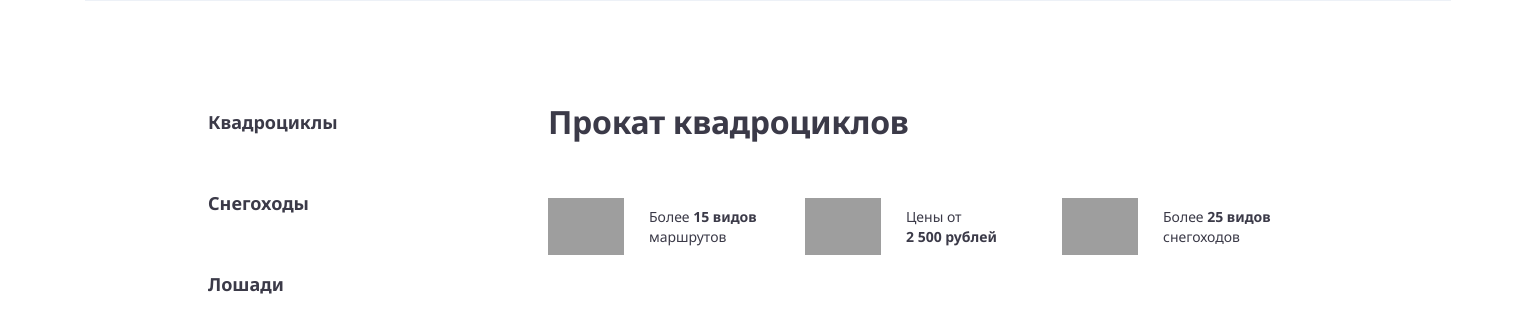
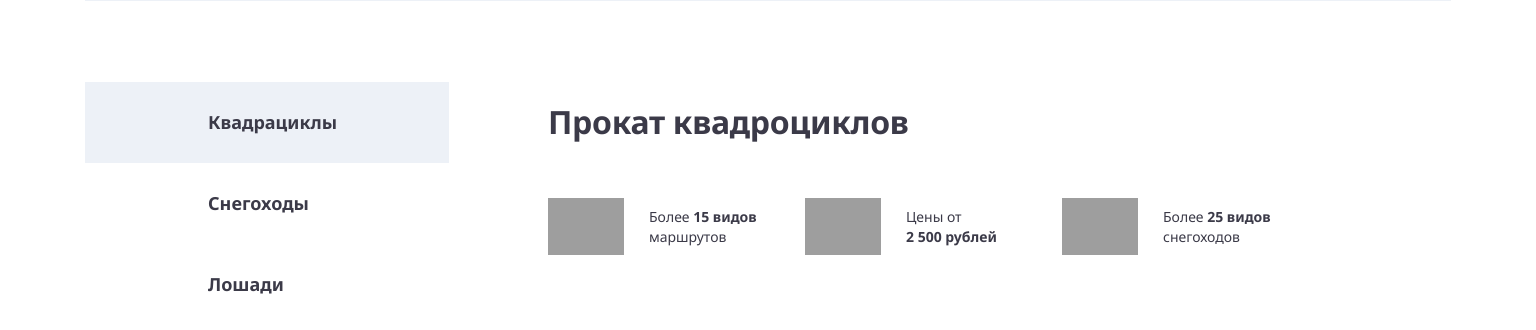
Before and after one commit to flaberfl/django_atv, a Django app: page / in a window 1536 px wide. Shown: the part 760-1090 px from the top of the page. Run offline with Django 3.2, Linux system fonts and the light colour scheme; grey boxes are pictures that could not be loaded.

Commit message:
цвет ссылки active

```diff
--- a/src/proj/static/proj/atv-rental2.ru/scss/_media.scss
+++ b/src/proj/static/proj/atv-rental2.ru/scss/_media.scss
@@ -275,31 +275,31 @@
                 }
             }
 
-            &--kvadro-1 {
+            &--1 {
                 order: 0;
             }
 
-            &--kvadro-2 {
+            &--2 {
                 order: 1;
             }
 
-            &--kvadro-3 {
+            &--3 {
                 order: 2;
             }
 
-            &--kvadro-4 {
+            &--4 {
                 order: 3;
             }
 
-            &--kvadro-5 {
+            &--5 {
                 order: 4;
             }
 
-            &--kvadro-6 {
+            &--6 {
                 order: 5;
             }
 
-            &--kvadro-7 {
+            &--7 {
                 order: 6;
             }
         }
--- a/src/proj/static/proj/atv-rental2.ru/scss/style.scss
+++ b/src/proj/static/proj/atv-rental2.ru/scss/style.scss
@@ -229,7 +229,7 @@ body {
 
         }
 
-        &-active {
+        &.active {
             background: #EDF1F7;
         }
     }
--- a/src/proj/templates/proj/atv-rental2.ru/block/category.html
+++ b/src/proj/templates/proj/atv-rental2.ru/block/category.html
@@ -5,19 +5,19 @@
     <div class="category__sidebar sidebar">
         <div class="sidebar__content">
             <div class="sidebar__tabs">
-                <div class="sidebar__tab active" data-id="1">Квадроциклы</div>
-                <div class="sidebar__tab" data-id="2">Снегоходы</div>
-                <div class="sidebar__tab" data-id="3">Лошади</div>
-                <div class="sidebar__tab" data-id="4">Вид услуги</div>
-                <div class="sidebar__tab" data-id="5">Вид услуги</div>
-                <div class="sidebar__tab" data-id="6">Вид услуги</div>
+                <div class="sidebar__tab active" data-id="1"><a href="#">Квадрациклы</a></div>
+                <div class="sidebar__tab" data-id="2"><a href="category.html#abc">Снегоходы</a></div>
+                <div class="sidebar__tab" data-id="3"><a href="#">Лошади</a></div>
+                <div class="sidebar__tab" data-id="4"><a href="#">Вид услуги</a></div>
+                <div class="sidebar__tab" data-id="5"><a href="#">Вид услуги</a></div>
+                <div class="sidebar__tab" data-id="6"><a href="#">Вид услуги</a></div>
             </div>
         </div>
     </div>
 
 
     <div class="category__content">
-
+        <a name="abc" href=""></a>
         <div class="wrapper">
 
             <div class="category__title">Прокат квадроциклов</div>
@@ -44,9 +44,9 @@
 
             </div> <!-- /category__presents -->
 
-            <div class="category__items active-tab" id="1">
+            <div class="category__items category__items--kvadro active-tab" id="1">
 
-                <div class="category__item category__item--kvadro-1">
+                <div class="category__item category__item--1">
 
                     <div class="category__item-top">
                         <img class="category__item-top-img" src="{% static static_prefix|add:'../img/atv__img.jpg' %}"
@@ -86,7 +86,7 @@
 
                 </div>
 
-                <div class="category__item category__item--kvadro-2">
+                <div class="category__item category__item--2">
 
                     <div class="category__item-top">
                         <img class="category__item-top-img" src="{% static static_prefix|add:'../img/atv__img.jpg' %}"
@@ -126,7 +126,7 @@
 
                 </div>
 
-                <div class="category__item category__item--kvadro-3">
+                <div class="category__item category__item--3">
 
                     <div class="category__item-top">
                         <img class="category__item-top-img" src="{% static static_prefix|add:'../img/atv__img.jpg' %}"
@@ -166,7 +166,7 @@
 
                 </div>
 
-                <div class="category__item category__item--kvadro-4">
+                <div class="category__item category__item--4">
 
                     <div class="category__item-top">
                         <img class="category__item-top-img" src="{% static static_prefix|add:'../img/atv__img.jpg' %}"
@@ -206,7 +206,7 @@
 
                 </div>
 
-                <div class="category__item category__item--kvadro-5">
+                <div class="category__item category__item--5">
 
                     <div class="category__item-top">
                         <img class="category__item-top-img" src="{% static static_prefix|add:'../img/atv__img.jpg' %}"
@@ -246,7 +246,7 @@
 
                 </div>
 
-                <div class="category__item category__item--kvadro-6">
+                <div class="category__item category__item--6">
 
                     <div class="category__item-top">
                         <img class="category__item-top-img" src="{% static static_prefix|add:'../img/atv__img.jpg' %}"
@@ -286,7 +286,7 @@
 
                 </div>
 
-                <div class="category__item category__item--kvadro-7">
+                <div class="category__item category__item--7">
 
                     <div class="category__item-top">
                         <img class="category__item-top-img" src="{% static static_prefix|add:'../img/atv__img.jpg' %}"
@@ -398,9 +398,9 @@
 
             </div>
 
-            <div class="category__items" id="2">
+            <div class="category__items category__items--snowmobile" id="2">
 
-                <div class="category__item category__item--kvadro-1">
+                <div class="category__item category__item--1">
 
                     <div class="category__item-top">
                         <img class="category__item-top-img" src="{% static static_prefix|add:'../img/atv__img.jpg' %}"
@@ -409,8 +409,8 @@
                     </div>
 
                     <div class="container category__item-box">
-                        <div class="category__item-title">Название маршрута “Топовый в своём роде маршрут”
-                        </div>
+                        <div class="category__item-title">Название маршрута “Топовый в своём роде
+                            маршрут”</div>
 
                         <div class="category__item-text">
 
@@ -424,7 +424,8 @@
                             </div>
                             <div class="category__item-text-line">
                                 <img src="{% static static_prefix|add:'../img/svg/placeholder__1.svg' %}" alt="">
-                                <p>Московская область, деревня Грибки (Дмитровское шоссе, 5 км от МКАД)</p>
+                                <p>Московская область, деревня Грибки (Дмитровское шоссе, 5 км от МКАД)
+                                </p>
                             </div>
 
                         </div>
@@ -441,17 +442,17 @@
 
                 </div>
 
-                <div class="category__item category__item--kvadro-2">
+                <div class="category__item category__item--2">
 
                     <div class="category__item-top">
                         <img class="category__item-top-img" src="{% static static_prefix|add:'../img/atv__img.jpg' %}"
                             alt="">
-                        <div class="category__item-top-title">Квадроциклы</div>
+                        <div class="category__item-top-title">Снегоходы</div>
                     </div>
 
                     <div class="container category__item-box">
-                        <div class="category__item-title">Название маршрута “Топовый в своём роде маршрут”
-                        </div>
+                        <div class="category__item-title">Название маршрута “Топовый в своём роде
+                            маршрут”</div>
 
                         <div class="category__item-text">
 
@@ -465,7 +466,8 @@
                             </div>
                             <div class="category__item-text-line">
                                 <img src="{% static static_prefix|add:'../img/svg/placeholder__1.svg' %}" alt="">
-                                <p>Московская область, деревня Грибки (Дмитровское шоссе, 5 км от МКАД)</p>
+                                <p>Московская область, деревня Грибки (Дмитровское шоссе, 5 км от МКАД)
+                                </p>
                             </div>
 
                         </div>
@@ -482,17 +484,17 @@
 
                 </div>
 
-                <div class="category__item category__item--kvadro-3">
+                <div class="category__item category__item--3">
 
                     <div class="category__item-top">
                         <img class="category__item-top-img" src="{% static static_prefix|add:'../img/atv__img.jpg' %}"
                             alt="">
-                        <div class="category__item-top-title">Квадроциклы</div>
+                        <div class="category__item-top-title">Снегоходы</div>
                     </div>
 
                     <div class="container category__item-box">
-                        <div class="category__item-title">Название маршрута “Топовый в своём роде маршрут”
-                        </div>
+                        <div class="category__item-title">Название маршрута “Топовый в своём роде
+                            маршрут”</div>
 
                         <div class="category__item-text">
 
@@ -506,7 +508,8 @@
                             </div>
                             <div class="category__item-text-line">
                                 <img src="{% static static_prefix|add:'../img/svg/placeholder__1.svg' %}" alt="">
-                                <p>Московская область, деревня Грибки (Дмитровское шоссе, 5 км от МКАД)</p>
+                                <p>Московская область, деревня Грибки (Дмитровское шоссе, 5 км от МКАД)
+                                </p>
                             </div>
 
                         </div>
@@ -523,17 +526,17 @@
 
                 </div>
 
-                <div class="category__item category__item--kvadro-4">
+                <div class="category__item category__item--4">
 
                     <div class="category__item-top">
                         <img class="category__item-top-img" src="{% static static_prefix|add:'../img/atv__img.jpg' %}"
                             alt="">
-                        <div class="category__item-top-title">Квадроциклы</div>
+                        <div class="category__item-top-title">Снегоходы</div>
                     </div>
 
                     <div class="container category__item-box">
-                        <div class="category__item-title">Название маршрута “Топовый в своём роде маршрут”
-                        </div>
+                        <div class="category__item-title">Название маршрута “Топовый в своём роде
+                            маршрут”</div>
 
                         <div class="category__item-text">
 
@@ -547,7 +550,8 @@
                             </div>
                             <div class="category__item-text-line">
                                 <img src="{% static static_prefix|add:'../img/svg/placeholder__1.svg' %}" alt="">
-                                <p>Московская область, деревня Грибки (Дмитровское шоссе, 5 км от МКАД)</p>
+                                <p>Московская область, деревня Грибки (Дмитровское шоссе, 5 км от МКАД)
+                                </p>
                             </div>
 
                         </div>
@@ -564,17 +568,17 @@
 
                 </div>
 
-                <div class="category__item category__item--kvadro-5">
+                <div class="category__item category__item--5">
 
                     <div class="category__item-top">
                         <img class="category__item-top-img" src="{% static static_prefix|add:'../img/atv__img.jpg' %}"
                             alt="">
-                        <div class="category__item-top-title">Квадроциклы</div>
+                        <div class="category__item-top-title">Снегоходы</div>
                     </div>
 
                     <div class="container category__item-box">
-                        <div class="category__item-title">Название маршрута “Топовый в своём роде маршрут”
-                        </div>
+                        <div class="category__item-title">Название маршрута “Топовый в своём роде
+                            маршрут”</div>
 
                         <div class="category__item-text">
 
@@ -588,7 +592,8 @@
                             </div>
                             <div class="category__item-text-line">
                                 <img src="{% static static_prefix|add:'../img/svg/placeholder__1.svg' %}" alt="">
-                                <p>Московская область, деревня Грибки (Дмитровское шоссе, 5 км от МКАД)</p>
+                                <p>Московская область, деревня Грибки (Дмитровское шоссе, 5 км от МКАД)
+                                </p>
                             </div>
 
                         </div>
@@ -605,17 +610,17 @@
 
                 </div>
 
-                <div class="category__item category__item--kvadro-6">
+                <div class="category__item category__item--6">
 
                     <div class="category__item-top">
                         <img class="category__item-top-img" src="{% static static_prefix|add:'../img/atv__img.jpg' %}"
                             alt="">
-                        <div class="category__item-top-title">Квадроциклы</div>
+                        <div class="category__item-top-title">Снегоходы</div>
                     </div>
 
                     <div class="container category__item-box">
-                        <div class="category__item-title">Название маршрута “Топовый в своём роде маршрут”
-                        </div>
+                        <div class="category__item-title">Название маршрута “Топовый в своём роде
+                            маршрут”</div>
 
                         <div class="category__item-text">
 
@@ -629,7 +634,8 @@
                             </div>
                             <div class="category__item-text-line">
                                 <img src="{% static static_prefix|add:'../img/svg/placeholder__1.svg' %}" alt="">
-                                <p>Московская область, деревня Грибки (Дмитровское шоссе, 5 км от МКАД)</p>
+                                <p>Московская область, деревня Грибки (Дмитровское шоссе, 5 км от МКАД)
+                                </p>
                             </div>
 
                         </div>
@@ -646,12 +652,12 @@
 
                 </div>
 
-                <div class="category__item category__item--kvadro-7">
+                <div class="category__item category__item--7">
 
                     <div class="category__item-top">
                         <img class="category__item-top-img" src="{% static static_prefix|add:'../img/atv__img.jpg' %}"
                             alt="">
-                        <div class="category__item-top-title">Квадроциклы</div>
+                        <div class="category__item-top-title">Снегоходы</div>
                     </div>
 
                     <div class="container category__item-box">
@@ -697,7 +703,8 @@
                                     <img src="{% static static_prefix|add:'../img/gitft-img.png' %}" alt="">
                                 </div>
                                 <div class="gift__info-text">
-                                    Поздравляем, вам подарили подарочный набор “Сюрприз”. Виктор поздравляет
+                                    Поздравляем, вам подарили подарочный набор “Сюрприз”. Виктор
+                                    поздравляет
                                     вас: “Дорогой друг,
                                     поздравляю
                                     тебя с днём твоего рождения!”
@@ -705,10 +712,11 @@
                             </div>
                             <div class="gift__electron">
                                 <div class="container">
-                                    <div class="gift-title gift__electron-title">Электронный сертификат в
+                                    <div class="gift-title gift__electron-title">Электронный сертификат
+                                        в
                                         мессенджер</div>
-                                    <p class="gift-text gift__electron-text">Электронный сертификат может
-                                        быть
+                                    <p class="gift-text gift__electron-text">Электронный сертификат
+                                        может быть
                                         отправлен в соц. сети
                                         либо на
                                         E-mail
@@ -722,7 +730,8 @@
                                     src="{% static static_prefix|add:'../img/print-card-img.jpg' %}" alt="">
                                 <!-- <div class="container"> -->
                                 <div class="gift__print-card-title">Печатная открытка в PDF</div>
-                                <p class="gift__print-card-text">Открытка придёт к вам в виде PDF файла. Вы
+                                <p class="gift__print-card-text">Открытка придёт к вам в виде PDF файла.
+                                    Вы
                                     сможете её
                                     распечатать
                                     и подарить</p>
```
Also changed, not shown: src/proj/static/proj/atv-rental2.ru/css/style.css (+8 -8 lines), src/proj/static/proj/atv-rental2.ru/css/style.min.css.
